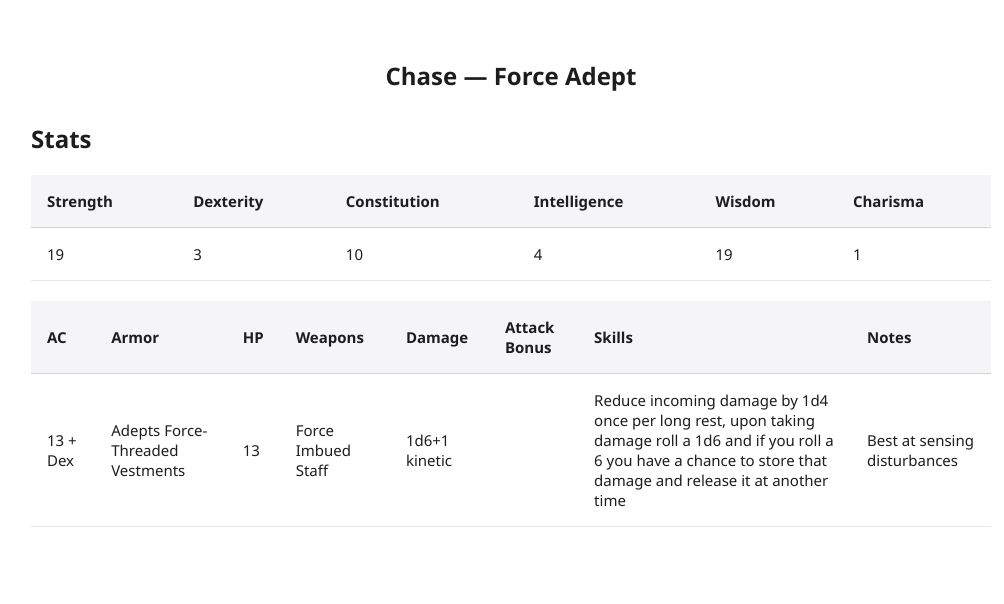
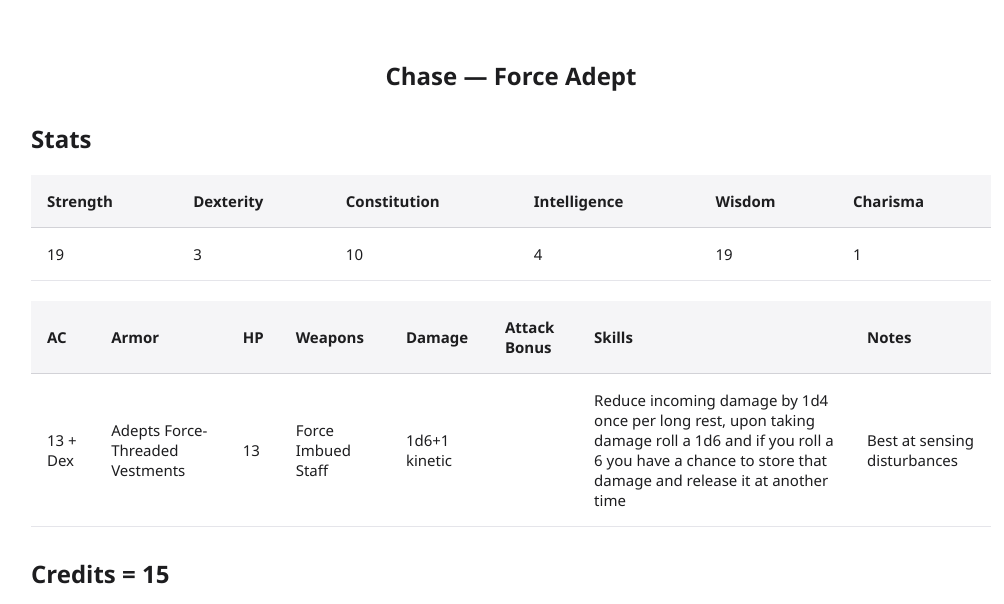
Before and after one commit to boneconnor812-cmd/starwarsDND, a website: page chase.html in a window 1280 px wide. Shown: the part 63-667 px from the top of the page, without its empty margins (129-1133 px from the left). Drawn offline with Linux system fonts and the light colour scheme.

Commit message:
Update chase.html

```diff
--- a/chase.html
+++ b/chase.html
@@ -117,6 +117,7 @@
                 </tr>
             </tbody>
         </table>
+        <h3 class="class-section-title">Credits = 15</h3>
     </div>
 
 <div class="container">
```
